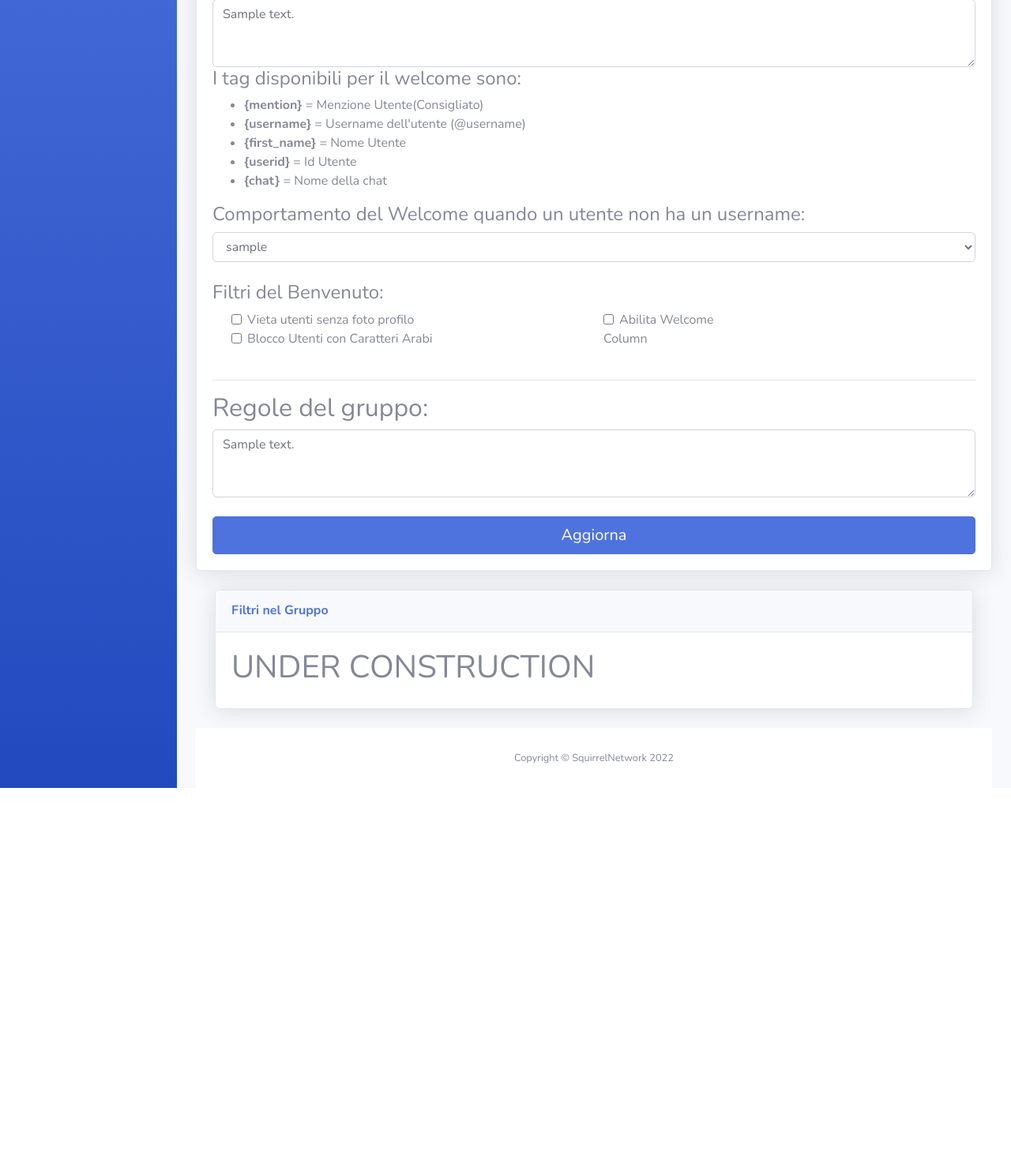
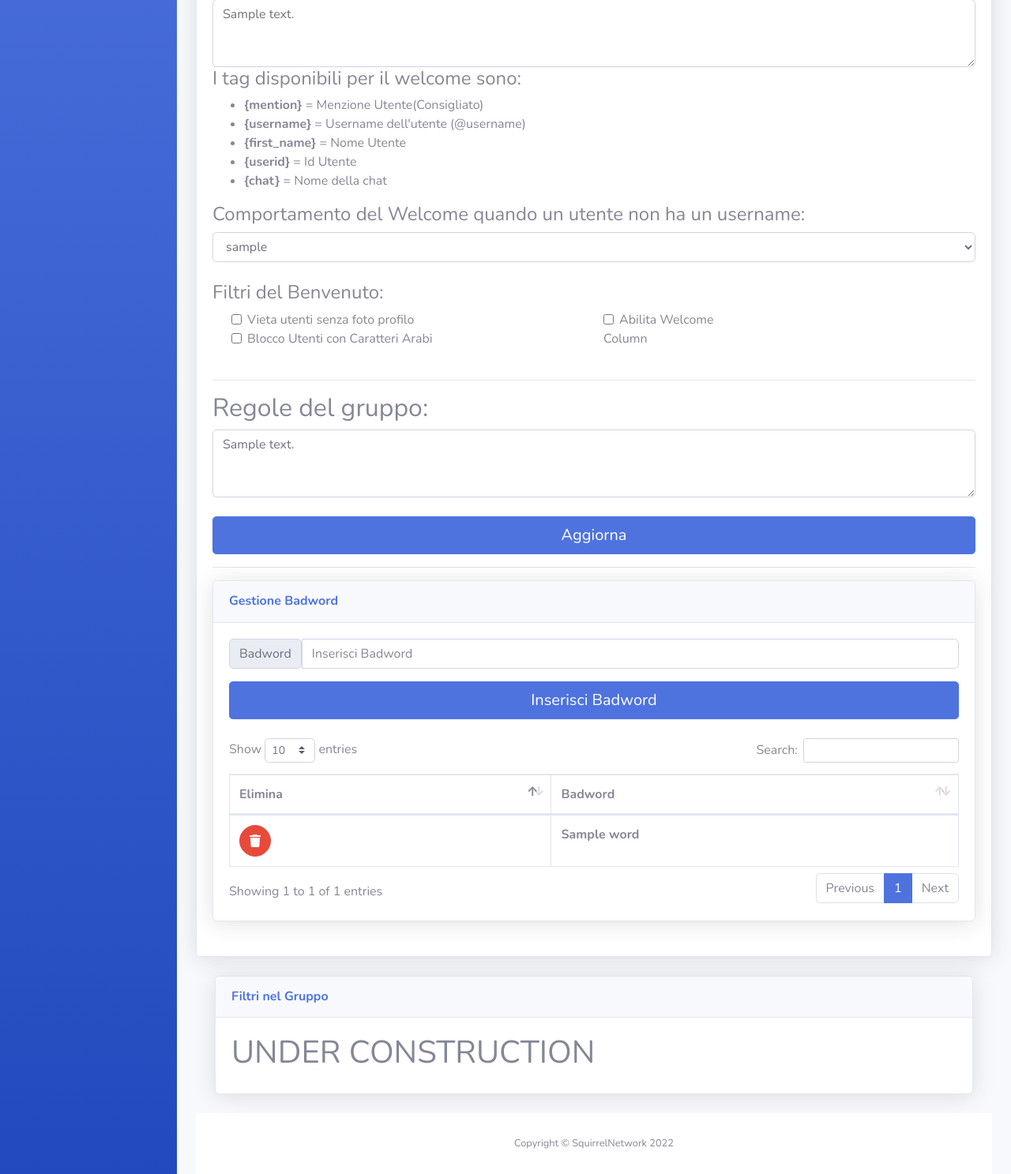
Before and after one commit to Squirrel-Network/nebula_dashboard, a Flask app: template templates/edit.html in a window 1280 px wide. Shown: the part 568-2055 px from the top of the page at 79% size. Before the commit the page ends 1566 px from the top, so only its background shows below. Run offline with Flask 2, Linux system fonts and the light colour scheme; the template is opened without the code that fills it: most values are stand-ins (such as "Sample title", 1, 10 or a date in 2020); grey boxes marked "Sample" are stand-in pictures; some libraries are stand-ins or nearby versions.

Commit message:
fix and add badwords

```diff
--- a/app.py
+++ b/app.py
@@ -44,16 +44,23 @@ def dashboard():
 @app.route('/update/<id>', methods=['GET', 'POST'])
 @login_required
 def update(id):
+	get_badwords = GroupsRepository().get_badwords_group(id)
 	if request.method == 'GET':
 		tg_id = int(session['tgid'])
 		db_data = (tg_id, id)
 		row = GroupsRepository().get_groups_options(db_data)
 		get_tpnu = GroupsRepository().get_type_no_username_cat()
-		return render_template("edit.html",data=row,tpnu=get_tpnu)
+		get_badwords = GroupsRepository().get_badwords_group(id)
+		return render_template("edit.html",data=row, tpnu=get_tpnu, badwords=get_badwords)
 	if request.method == 'POST':
 		tg_id = int(session['tgid'])
 		db_data = (tg_id, id)
 		rules_button = request.form.get('updateoptions')
+		bads = request.form.get('badword')
+		if bads is not None:
+			data = [(bads,id)]
+			GroupsRepository().insert_badword(data)
+			return redirect(url_for('update',id=id))
 		if rules_button is not None:
 			#Database Record
 			record_welcome = 'welcome_text'
@@ -86,13 +93,20 @@ def update(id):
 			GroupsRepository().update_group_settings(record_checkbox_arabic,data_checkbox_arabic)
 		row = GroupsRepository().get_groups_options(db_data)
 		get_tpnu = GroupsRepository().get_type_no_username_cat()
-		return render_template("edit.html",data=row,tpnu=get_tpnu)
+		return render_template("edit.html",data=row, tpnu=get_tpnu, badwords=get_badwords)
 
 @app.route('/delete/<id>', methods=['GET', 'POST'])
 @login_required
 def delete(id):
 	print(id)
 	return "delete"
+
+@app.route('/deletebadword/<id>/<groupid>', methods=['GET', 'POST'])
+@login_required
+def deletebadword(id,groupid):
+	data = [(id,groupid)]
+	GroupsRepository().delete_badword(data)
+	return redirect(url_for('update',id=groupid))
 
 @app.route('/logout')
 def delete_session():
--- a/templates/dashboard.html
+++ b/templates/dashboard.html
@@ -130,10 +130,6 @@
                             </div>
                         </li>
 
-
-
-
-
                         <div class="topbar-divider d-none d-sm-block"></div>
 
                         <!-- Nav Item - User Information -->
@@ -188,7 +184,7 @@
                 <!--CARD-->
                 <div class="card-group">
                 {% for row in data %}
-                    <div class="card" style="max-width: 220px;">
+                    <div class="card" style="max-width: 350px;">
                       <img src="{{row['group_photo']}}" class="card-img-top" alt="{{row['group_name']}}">
                       <div class="card-body">
                         <h5 class="card-title">{{row['group_name']}}</h5>
--- a/templates/edit.html
+++ b/templates/edit.html
@@ -132,8 +132,6 @@
                                 </form>
                             </div>
                         </li>
-
-
 
 
 
@@ -278,7 +276,42 @@
                     </form>
 
                   <!--END CARD-->
+                  <hr>
+                  <!--BADWORD TABLE-->
+                  <div class="card shadow mb-4">
+                    <div class="card-header py-3">
+                        <h6 class="m-0 font-weight-bold text-primary">Gestione Badword</h6>
+                    </div>
+                    <div class="card-body">
+                        <form method="POST">
+                            <div class="input-group mb-3">
+                                <span class="input-group-text" id="basic-addon1">Badword</span>
+                                <input type="text" class="form-control" placeholder="Inserisci Badword" aria-label="Title" aria-describedby="basic-addon1" name="badword" required="true">
+                              </div>
+                              <button  class="btn btn-primary btn-lg btn-block" name="updatets">Inserisci Badword</button>
+                          </form>
+                          <br>
+                        <div class="table-responsive">
+                            <table class="table table-bordered" id="dataTable" width="100%" cellspacing="0">
+                                <thead>
+                                    <tr>
+                                        <th>Elimina</th>
+                                        <th>Badword</th>
+                                    </tr>
+                                </thead>
+                                <tbody>
+                                {% for row in badwords %}
+                                    <tr>
+                                        <td><form action="{{ url_for('deletebadword', id = row['id'], groupid = data['id_group']) }}" method="POST"><button type="submit" class="btn btn-danger btn-circle"><i class="fas fa-trash"></i></button></form></td>
+                                        <td><b>{{row['word']}}</b></td>
+                                    </tr>
+                                {% endfor %}
+                                </tbody>
+                            </table>
+                        </div>
+                    </div>
                 </div>
+             </div>
                 <!-- /.container-fluid -->
 
 
```
Also changed, not shown: database/repository/groups.py (+13 -0 lines).
